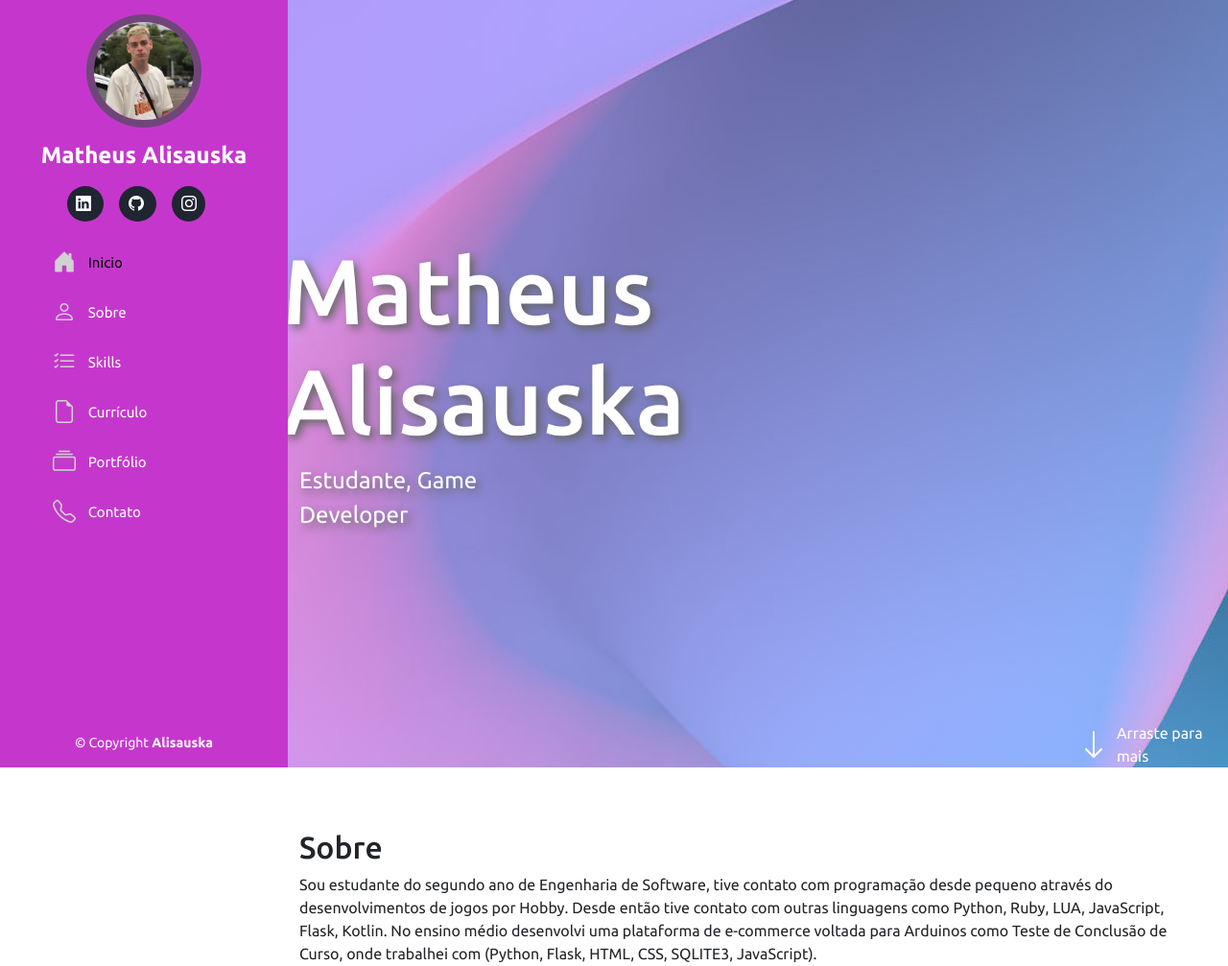
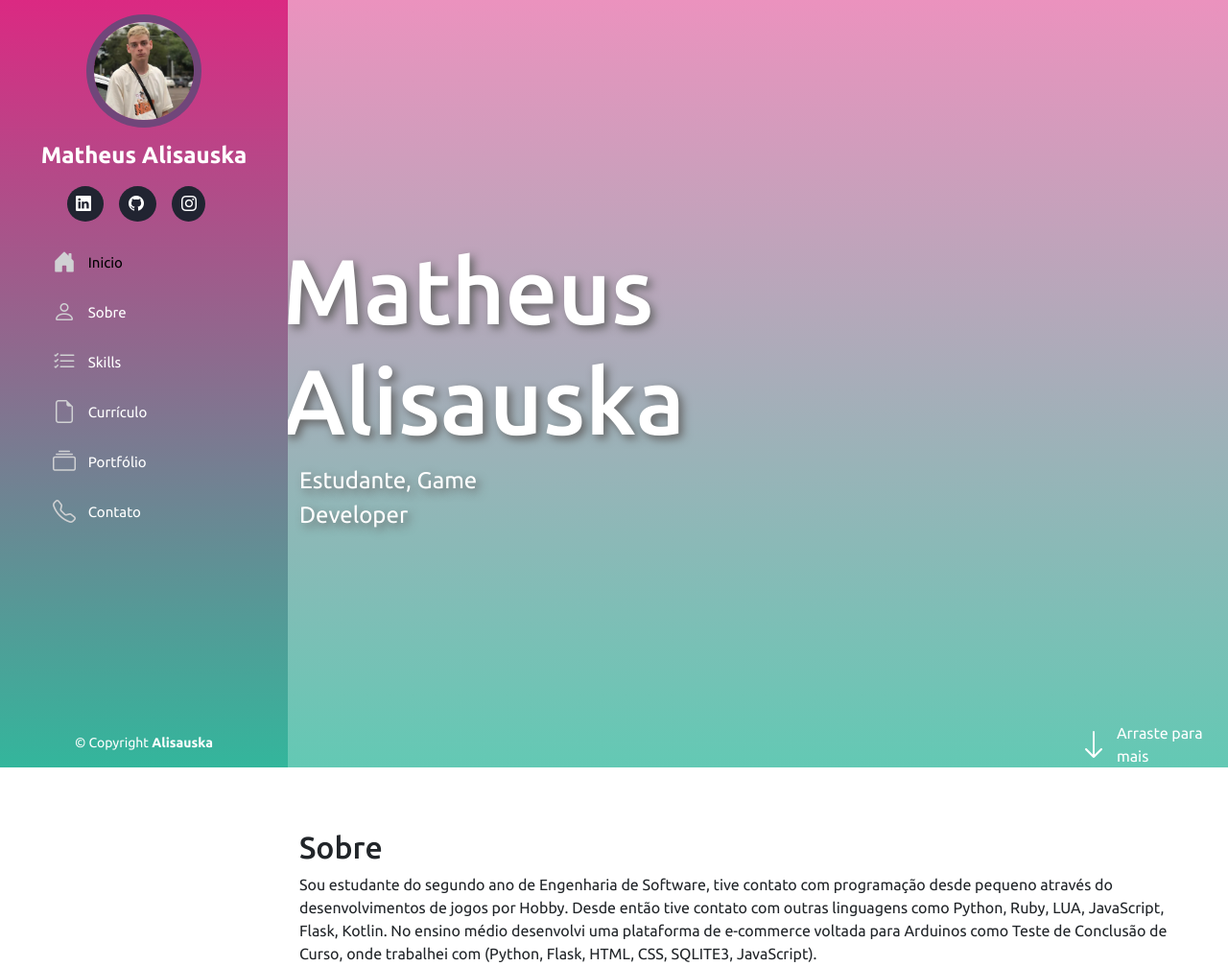
Before and after one commit to matheusalisauska/Meu-Portifolio, a Python web app: template templates/index.html in a window 1280 px wide. Shown: the top 1007 px of the page at 96% size. Run offline with Jinja, Linux system fonts and the light colour scheme; the template is opened without the code that fills it, so the values that code supplies are empty; some libraries are stand-ins or nearby versions.

Commit message:
Coloração Tema do site alterada.

```diff
--- a/static/style.css
+++ b/static/style.css
@@ -11,7 +11,7 @@ html, body{
     top: 0;
     left: 0;
     bottom: 0;
-    background-color: #C537CC;
+    background: linear-gradient(-180deg, #db2982, #33b69c);
     overflow-y: auto;
     width: 300px;
     transition: all ease-in-out 0.5s;
@@ -83,7 +83,7 @@ html, body{
 }
 
 section#inicio {
-    background-image: url("./img/banner.jpg");
+    background: linear-gradient(-180deg, #eb92be, #63c9b4);
     background-repeat: no-repeat;
     background-size: cover;
     background-attachment: fixed;
@@ -171,7 +171,7 @@ i.menu-mobile {
 }
 
 *::-webkit-scrollbar-thumb {
-    background-color: #86148b;
+    background: linear-gradient(-180deg, #eb92be, #63c9b4);
     border-radius: 0%;
 }
 
@@ -281,7 +281,7 @@ i.menu-mobile {
     bottom: 0;
     width: 300px;
     z-index: 9999;
-    background-color: #C537CC;
+    background: linear-gradient(-180deg,#33b69c ,#db2982, );
     transition: .3s;
 }
 
```
